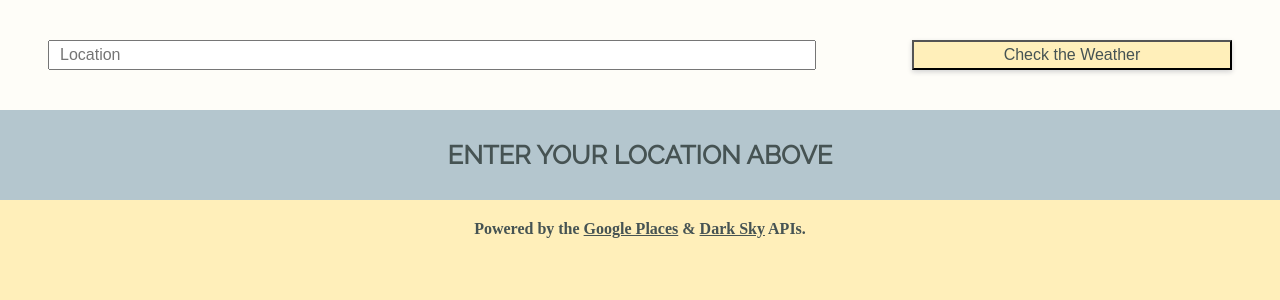
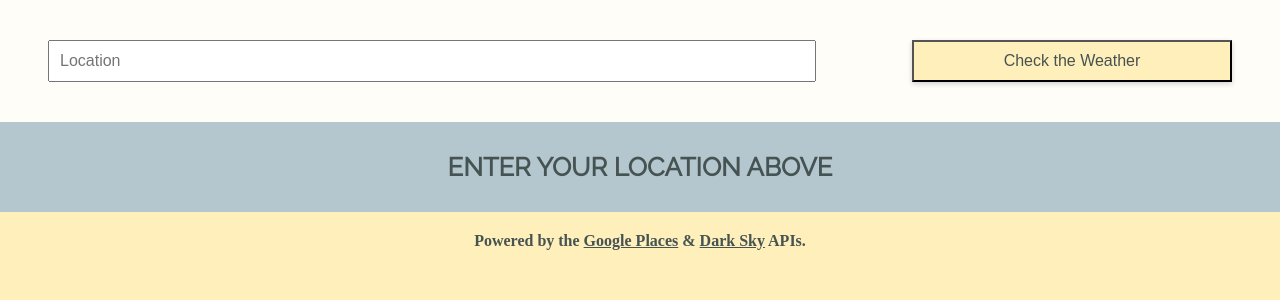
Before and after one commit to jamie29w/weather-api-app, a React (Create React App) app in the folder client/: page / in a window 1280 px wide. Shown: the top 300 px of the page. Built offline with nearby package versions, Linux system fonts and the light colour scheme.

Commit message:
updated header input styling

```diff
--- a/client/src/main/header/Component.js
+++ b/client/src/main/header/Component.js
@@ -11,8 +11,7 @@ function HeaderComponent(props) {
             width: "25%",
             marginTop: '5vh',
             marginBottom: '5vh',
-            paddingLeft: 10,
-            paddingRight: 10
+            padding: 10
         },
         form: {
             backgroundColor: "#FEFDF8",
@@ -31,8 +30,7 @@ function HeaderComponent(props) {
             outline: "none",
             marginTop: '5vh',
             marginBottom: '5vh',
-            paddingLeft: 10,
-            paddingRight: 10
+            padding: 10
         }
     }
 
```
